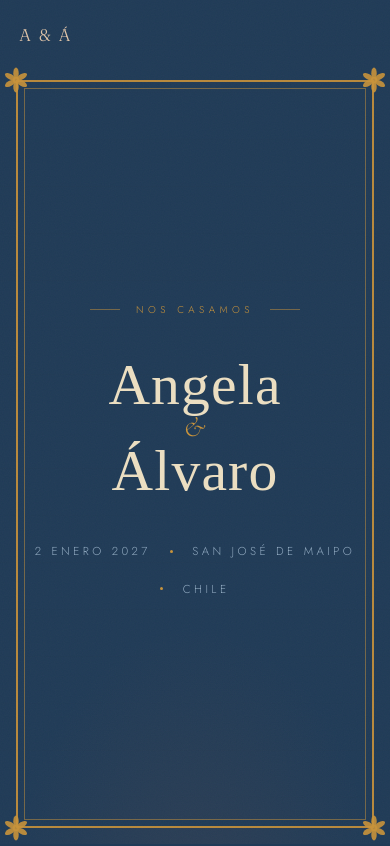
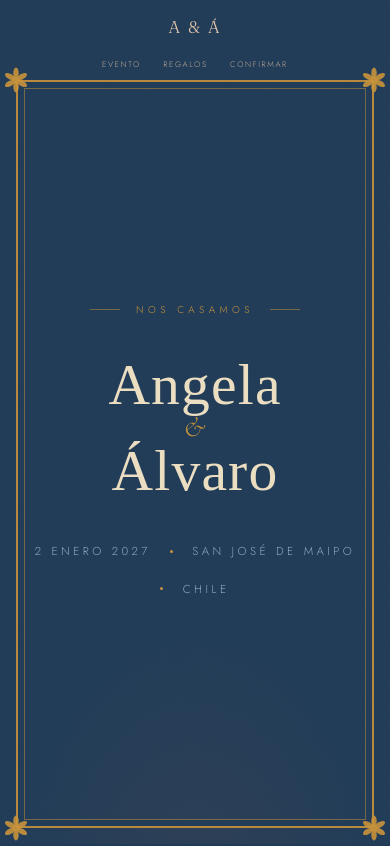
Before and after one commit to alvarogalvez/wedding_invites, a plain HTML site: page src/blue-min.html in a window 390 px wide. Shown: the top 846 px of the page. Drawn offline with Linux system fonts and the light colour scheme; a web font is replaced by a local one.

Commit message:
fix: nav siempre visible en pantallas pequeñas en blue-min
Override del breakpoint 680px de main.css: en móvil el nav
se apila en dos filas (logo arriba, enlaces abajo) en lugar
de ocultarse.

Co-Authored-By: Claude Sonnet 4.6 <noreply@anthropic.com>

```diff
--- a/src/blue-min.html
+++ b/src/blue-min.html
@@ -42,6 +42,24 @@
   .hc.tr { top:    calc(5rem - 15px);                     right: calc(clamp(1rem,3vw,2rem) - 15px); }
   .hc.bl { bottom: calc(clamp(1rem,3vw,2rem) - 15px);     left:  calc(clamp(1rem,3vw,2rem) - 15px); }
   .hc.br { bottom: calc(clamp(1rem,3vw,2rem) - 15px);     right: calc(clamp(1rem,3vw,2rem) - 15px); }
+
+  /* Nav siempre visible — override del breakpoint de main.css */
+  @media (max-width: 680px) {
+    .nav {
+      flex-direction: column;
+      align-items: center;
+      gap: 0.5rem;
+      padding: 0.9rem clamp(1rem, 4vw, 2rem);
+    }
+    .nav-links {
+      display: flex;
+      gap: 1.4rem;
+    }
+    .nav-links a {
+      font-size: 0.5rem;
+      letter-spacing: 0.2em;
+    }
+  }
 
   /* Marco dorado prominente en el hero — doble filete */
   .hero::after {
```
